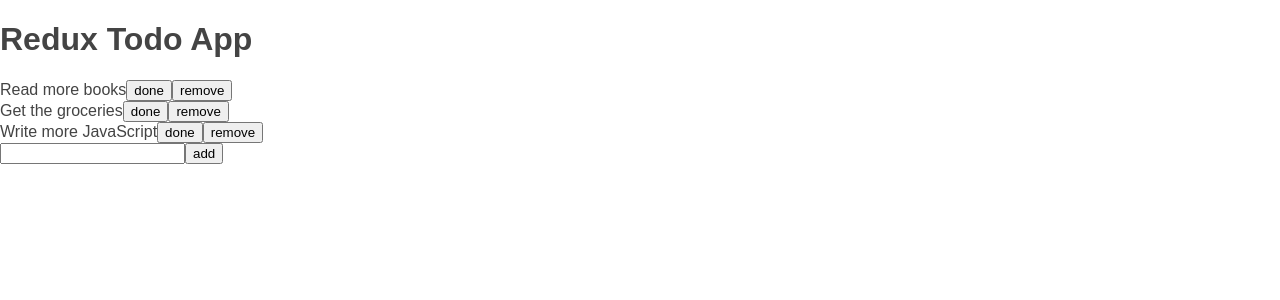
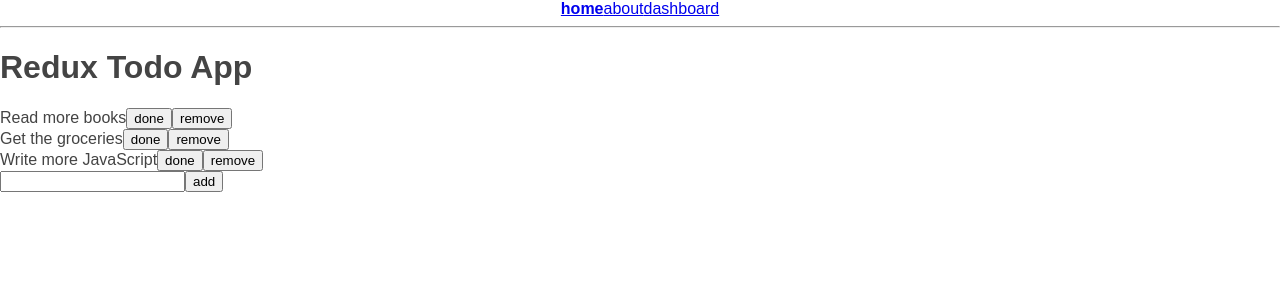
Before and after one commit to hkoskinen/redux-todo-app, a React (Create React App) app: page / in a window 1280 px wide. Shown: the top 300 px of the page. Built offline with nearby package versions, Linux system fonts and the light colour scheme.

Commit message:
Add simple routing

```diff
--- /dev/null
+++ b/src/components/Header.js
@@ -0,0 +1,15 @@
+import React from 'react';
+import { NavLink } from 'react-router-dom';
+
+const Header = () => (
+  <div style={{ textAlign: 'center' }}>
+    <nav>
+      <NavLink to="/" exact>home</NavLink>
+      <NavLink to="/about">about</NavLink>
+      <NavLink to="/dashboard">dashboard</NavLink>
+    </nav>
+    <hr />
+  </div>
+);
+
+export default Header;
--- a/src/index.css
+++ b/src/index.css
@@ -8,3 +8,7 @@
 .done {
   color: #ccc;
 }
+
+.active {
+  font-weight: bold;
+}
--- a/src/index.js
+++ b/src/index.js
@@ -6,10 +6,43 @@
 
 import { Provider } from 'react-redux';
 import store from './store';
+import { BrowserRouter as Router, Route, Switch } from 'react-router-dom';
+import Header from './components/Header';
+
+
+const About = () => (
+  <div>
+    <h1>about</h1>
+  </div>
+);
+
+const Dashboard = () => (
+  <div>
+    <h1>dashboard</h1>
+  </div>
+);
+
+const NotFoundPage = ({location}) => (
+  <div style={{ textAlign: 'center', margin: 'auto' }}>
+    <h1>404</h1>
+    <p>Path {location.pathname} not found</p>
+  </div>
+);
 
 render(
   <Provider store={store}>
-    <App />
+    <Router>
+      <div>
+        <Header />
+
+        <Switch>
+          <Route path="/" component={App} exact />
+          <Route path="/about" component={About} />
+          <Route path="/dashboard" component={Dashboard} />
+          <Route component={NotFoundPage} />
+        </Switch>
+      </div>
+    </Router>
   </Provider>,
   document.getElementById('root')
 );
```
